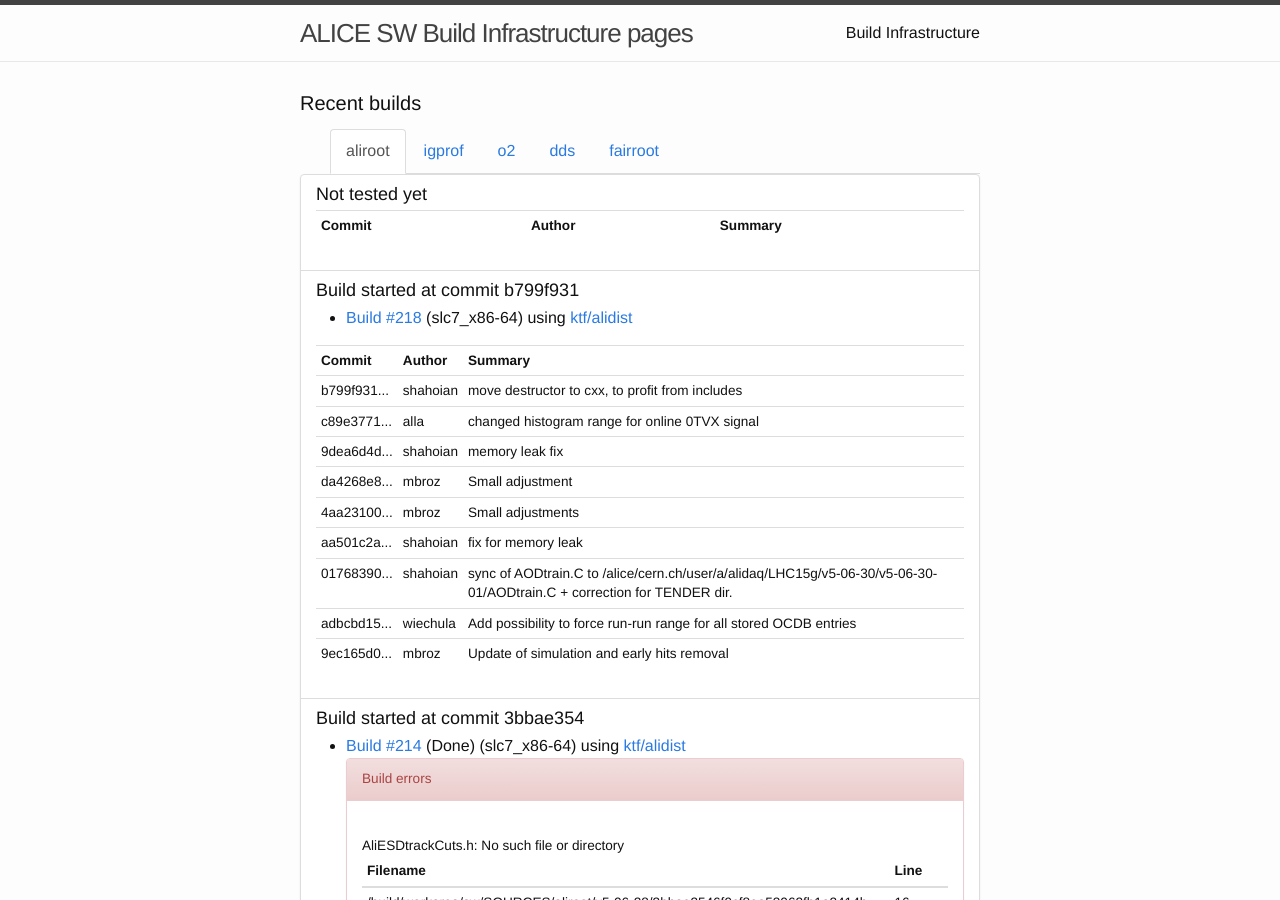
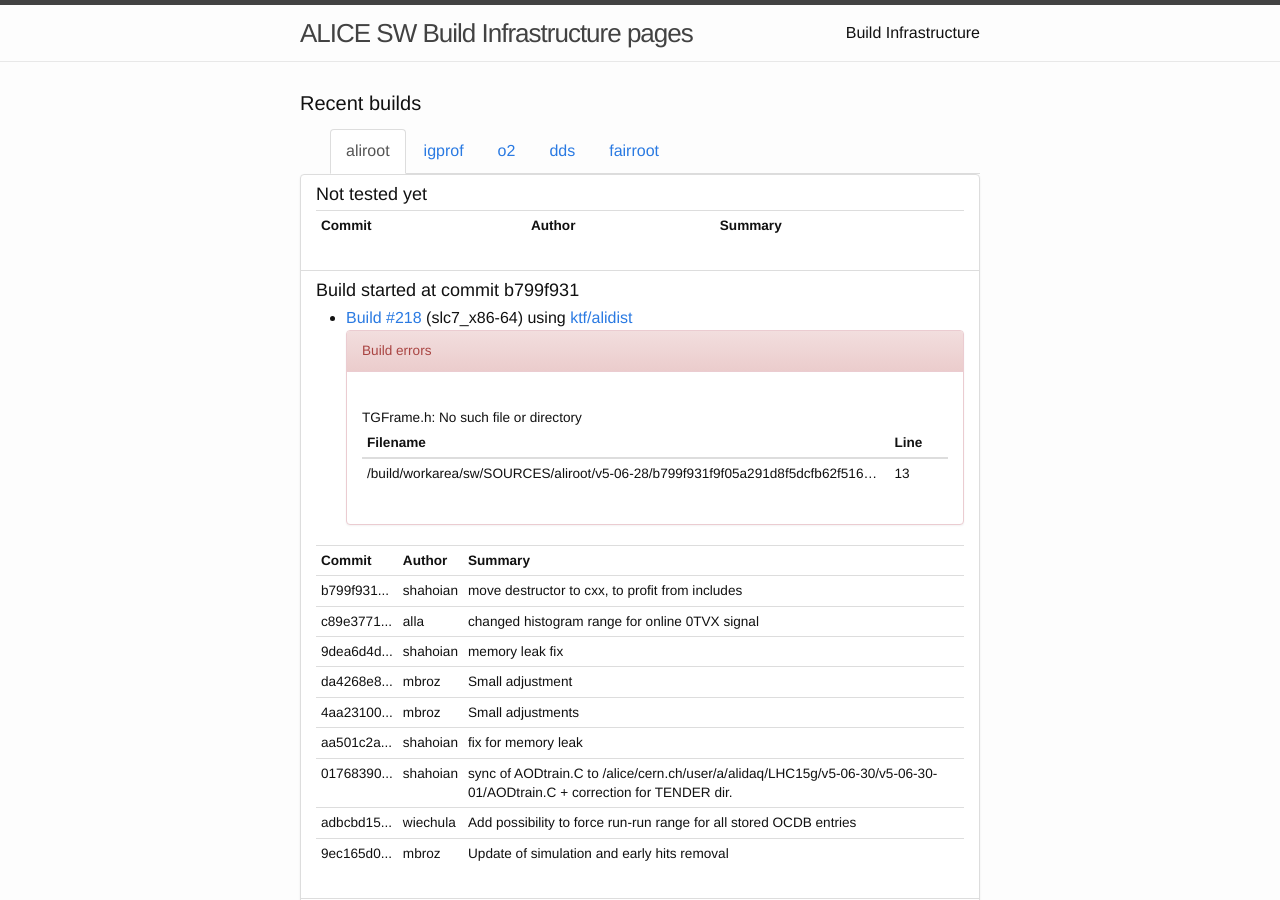
Before and after one commit to alisw/alisw.github.io, a Jekyll site: the page built from index.html, in a window 1280 px wide and 900 px high. Built offline with Jekyll 4.4.1, drawn with Linux system fonts in a browser that asks for light colours; nearby versions of some CDN libraries.

Commit message:
Updated results.

```diff
--- a/_data/errors.json
+++ b/_data/errors.json
@@ -107,6 +107,23 @@
             }
           } ]
         }
+      }, {
+        "key" : "218",
+        "by_message" : {
+          "buckets" : [ {
+            "key" : "TGFrame.h: No such file or directory",
+            "filename" : {
+              "buckets" : [ {
+                "key" : "/build/workarea/sw/SOURCES/aliroot/v5-06-28/b799f931f9f05a291d8f5dcfb62f51675f0b94dd/MONITOR/MONITOR/AliTestChildProc.h",
+                "line" : {
+                  "buckets" : [ {
+                    "key" : "13"
+                  } ]
+                }
+              } ]
+            }
+          } ]
+        }
       } ]
     }
   }
```
Also changed, not shown: _data/build.json.
